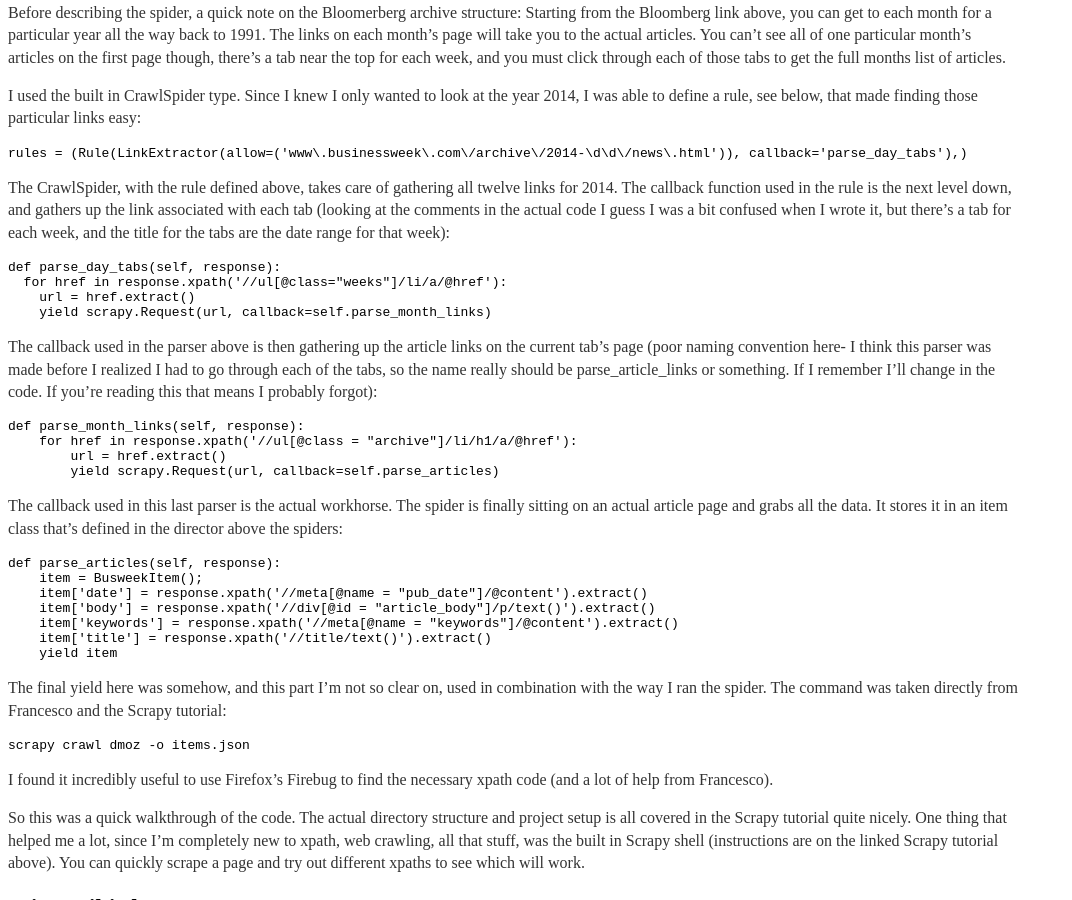
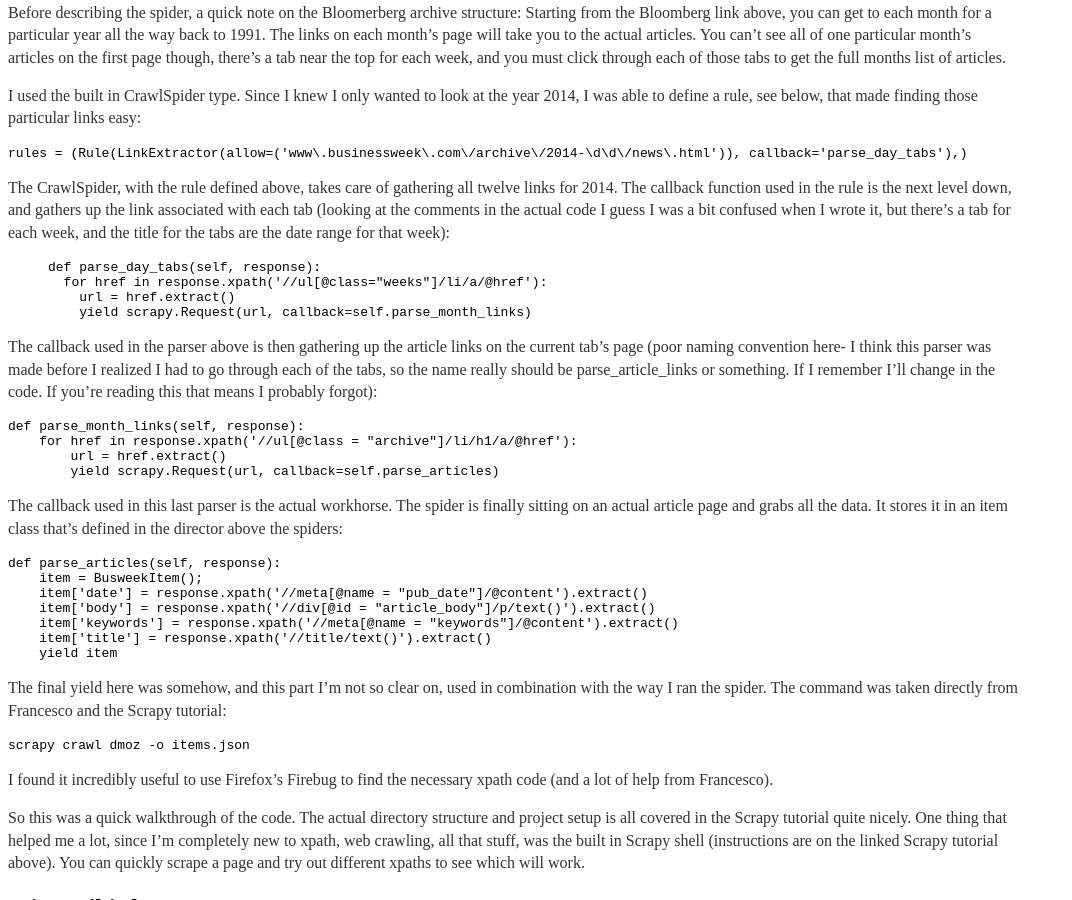
Before and after one commit to bsmitty5000/bsmitty5000.github.io, a Jekyll site: the page built from _posts/2016-02-06-Stock-Market-Predictions-Using-Scrapy-and-SVMs.md, in a window 1280 px wide and 900 px high, scrolled down 664 px. Shown: the whole window, without its empty margins (0-1072 px from the left). Built offline with Jekyll 4.4.1, drawn with Linux system fonts in a browser that asks for light colours; comment, search, counter and statistics services are not loaded.

Commit message:
Update 2016-02-06-Stock-Market-Predictions-Using-Scrapy-and-SVMs.md

```diff
--- a/_posts/2016-02-06-Stock-Market-Predictions-Using-Scrapy-and-SVMs.md
+++ b/_posts/2016-02-06-Stock-Market-Predictions-Using-Scrapy-and-SVMs.md
@@ -26,12 +26,12 @@
 
 The CrawlSpider, with the rule defined above, takes care of gathering all twelve links for 2014. The callback function used in the rule is the next level down, and gathers up the link associated with each tab (looking at the comments in the actual code I guess I was a bit confused when I wrote it, but there's a tab for each week, and the title for the tabs are the date range for that week):
 
-~~~Python
+{% highlight python %}
 def parse_day_tabs(self, response):
   for href in response.xpath('//ul[@class="weeks"]/li/a/@href'):
     url = href.extract()
     yield scrapy.Request(url, callback=self.parse_month_links)
-~~~
+{% endhighlight %}
 
 The callback used in the parser above is then gathering up the article links on the current tab's page (poor naming convention here- I think this parser was made before I realized I had to go through each of the tabs, so the name really should be parse_article_links or something. If I remember I'll change in the code. If you're reading this that means I probably forgot):
 
```
